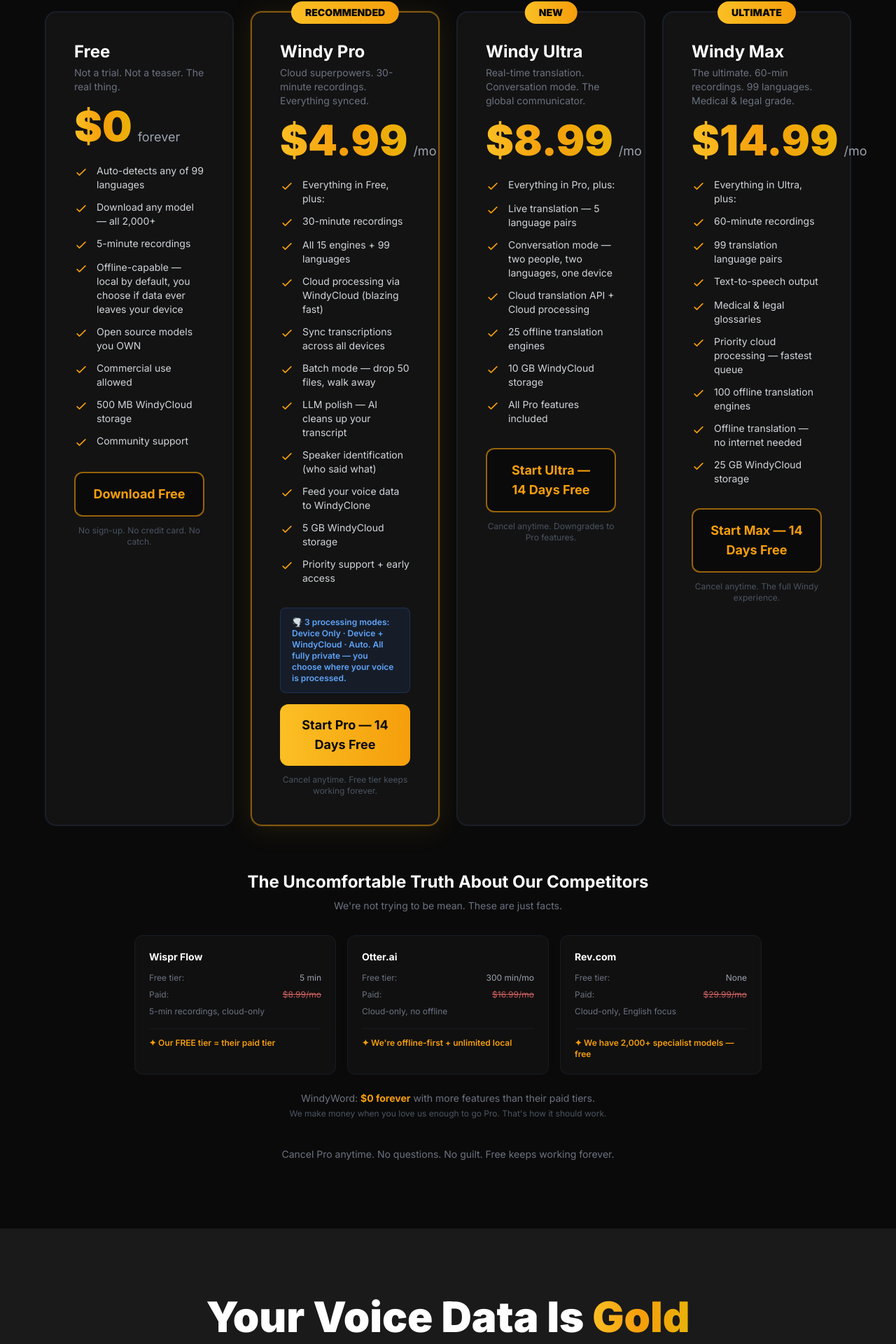
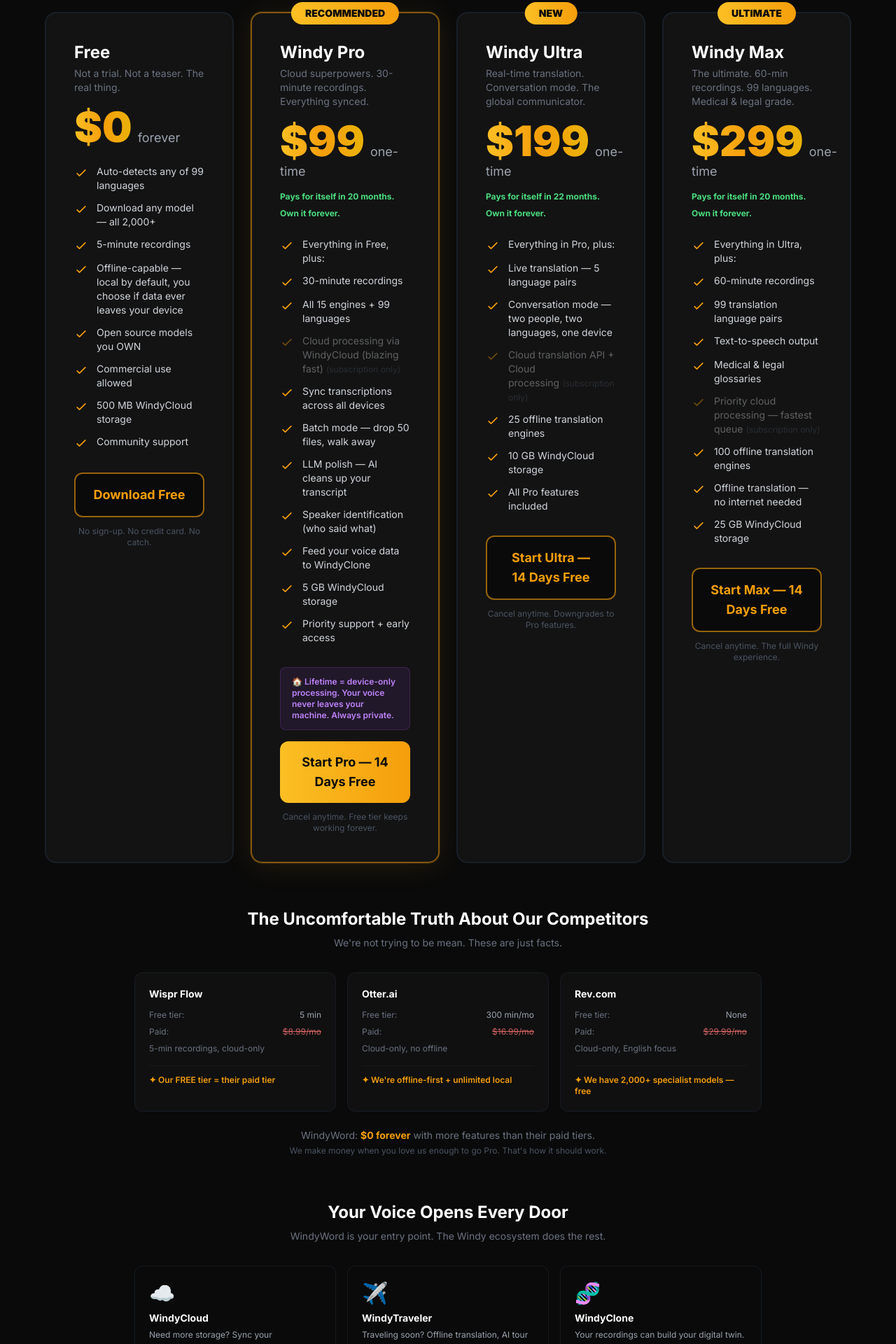
Before and after one commit to sneakyfree/windyword-site, a React (Vite) app: page / in a window 1280 px wide. Shown: the part 6954-8874 px from the top of the page at 70% size. Built offline with nearby package versions, Linux system fonts and the light colour scheme.

Commit message:
🎯 Marketing psychology: lifetime as default billing, pays-for-itself math, ecosystem cross-promotion cards below pricing

```diff
--- a/src/components/Pricing.jsx
+++ b/src/components/Pricing.jsx
@@ -141,7 +141,7 @@
 }
 
 const Pricing = () => {
-  const [billing, setBilling] = useState('monthly');
+  const [billing, setBilling] = useState('lifetime');
 
   return (
     <section id="pricing" className="py-24 px-6 bg-windy-dark relative overflow-hidden">
@@ -226,9 +226,19 @@
                     <span className="text-xs text-green-400 font-bold">Save 17%</span>
                   </div>
                 )}
-                {billing === 'lifetime' && plan.name !== 'Free' && (
+                {billing === 'lifetime' && plan.name === 'Windy Pro' && (
                   <div className="mt-2">
-                    <span className="text-xs text-green-400 font-bold">Own it forever. No recurring fees.</span>
+                    <span className="text-xs text-green-400 font-bold">Pays for itself in 20 months. Own it forever.</span>
+                  </div>
+                )}
+                {billing === 'lifetime' && plan.name === 'Windy Ultra' && (
+                  <div className="mt-2">
+                    <span className="text-xs text-green-400 font-bold">Pays for itself in 22 months. Own it forever.</span>
+                  </div>
+                )}
+                {billing === 'lifetime' && plan.name === 'Windy Max' && (
+                  <div className="mt-2">
+                    <span className="text-xs text-green-400 font-bold">Pays for itself in 20 months. Own it forever.</span>
                   </div>
                 )}
               </div>
@@ -283,6 +293,34 @@
 
         <CompetitorComparison />
 
+        {/* Ecosystem cross-promotion */}
+        <motion.div
+          initial={{ opacity: 0, y: 20 }}
+          whileInView={{ opacity: 1, y: 0 }}
+          viewport={{ once: true }}
+          transition={{ delay: 0.3 }}
+          className="mt-16 max-w-4xl mx-auto"
+        >
+          <h3 className="text-2xl font-bold text-center mb-2">Your Voice Opens Every Door</h3>
+          <p className="text-gray-500 text-center text-sm mb-8">WindyWord is your entry point. The Windy ecosystem does the rest.</p>
+          <div className="grid md:grid-cols-3 gap-4">
+            {[
+              { icon: '☁️', name: 'WindyCloud', hook: 'Need more storage? Sync your transcriptions, models, and voice data across every device.', url: 'https://windycloud.com' },
+              { icon: '✈️', name: 'WindyTraveler', hook: 'Traveling soon? Offline translation, AI tour guides, local deals — powered by 3,100+ specialist models.', url: 'https://windytraveler.com' },
+              { icon: '🧬', name: 'WindyClone', hook: 'Your recordings can build your digital twin. Same voice, any language. Your AI identity.', url: 'https://windyclone.ai' },
+            ].map((p, i) => (
+              <motion.a key={i} href={p.url} target="_blank" rel="noopener noreferrer"
+                initial={{ opacity: 0, y: 15 }} whileInView={{ opacity: 1, y: 0 }} viewport={{ once: true }} transition={{ delay: i * 0.1 }}
+                className="group bg-windy-dark/60 border border-gray-800/50 rounded-xl p-5 hover:border-windy-amber/40 transition-all"
+              >
+                <span className="text-3xl block mb-2">{p.icon}</span>
+                <h4 className="text-sm font-bold text-white group-hover:text-windy-amber transition-colors mb-1">{p.name}</h4>
+                <p className="text-xs text-gray-400 leading-relaxed">{p.hook}</p>
+              </motion.a>
+            ))}
+          </div>
+        </motion.div>
+
         <motion.div
           initial={{ opacity: 0 }}
           whileInView={{ opacity: 1 }}
@@ -291,7 +329,7 @@
           className="text-center mt-10"
         >
           <p className="text-sm text-gray-500">
-            Cancel Pro anytime. No questions. No guilt. Free keeps working forever.
+            Cancel anytime. No questions. No guilt. Free keeps working forever.
           </p>
         </motion.div>
       </div>
```
